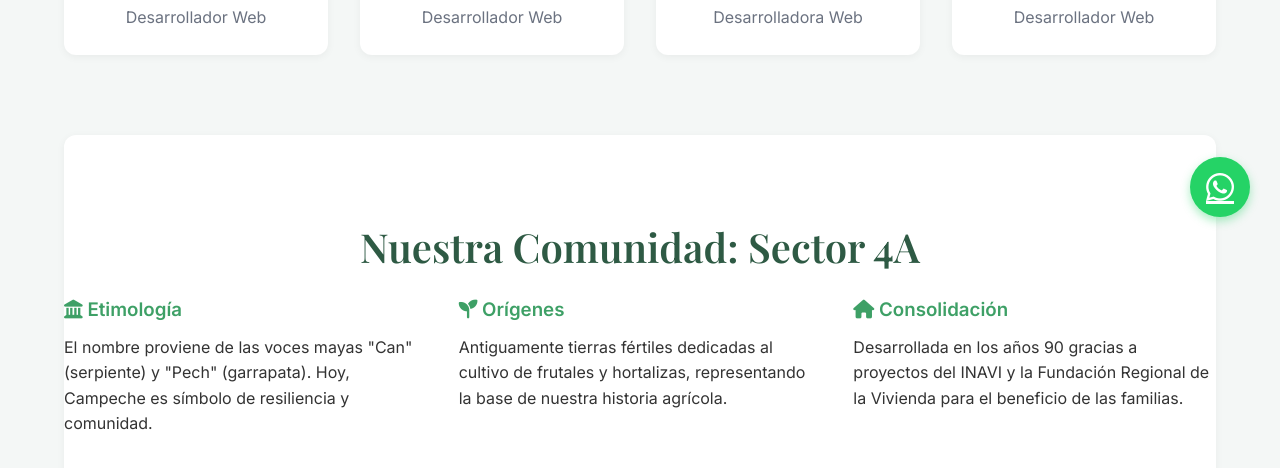
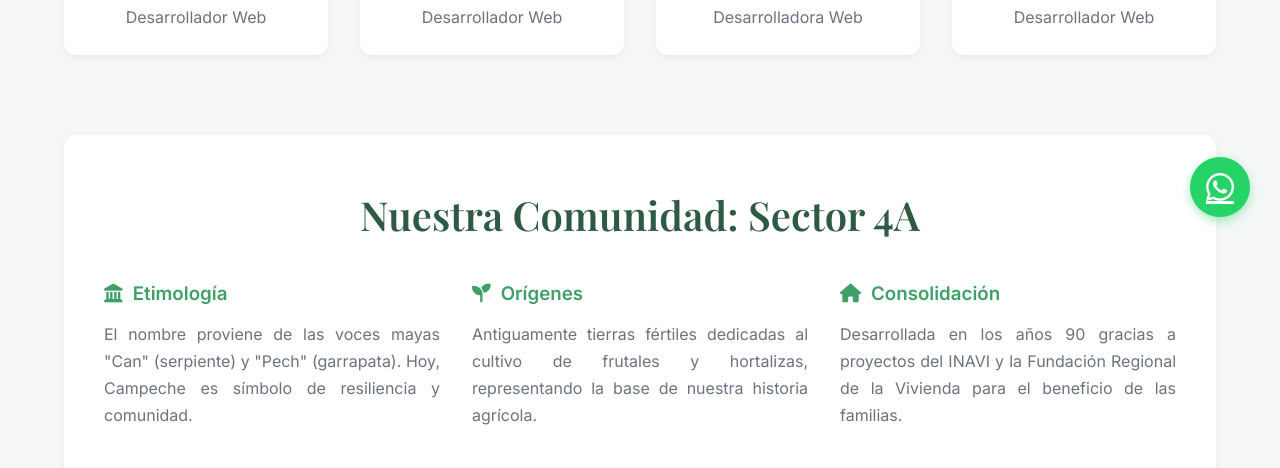
Before and after one commit to edelacruzcr/IsabellaProyecto, a plain HTML site: page nosotros.html in a window 1280 px wide. Shown: the part 543-1011 px from the top of the page. Drawn offline with nearby package versions, Linux system fonts and the light colour scheme; a script that the page names is missing.

Commit message:
ajuste de cuadro en nosotros

```diff
--- a/nosotros.html
+++ b/nosotros.html
@@ -64,20 +64,20 @@
     </section>
 
     <!-- HISTORIA DE LA COMUNIDAD -->
-    <section class="section container" style="background: #fff; border-radius: var(--radius); box-shadow: var(--shadow-sm);">
-        <h2 class="section__title">Nuestra Comunidad: Sector 4A</h2>
+    <section class="container" style="background: #fff; border-radius: var(--radius); box-shadow: var(--shadow-sm); padding: 3rem 2.5rem; margin-bottom: 80px;">
+        <h2 class="section__title" style="margin-bottom: 2rem;">Nuestra Comunidad: Sector 4A</h2>
         <div class="grid grid--3col">
             <div>
-                <h3 style="color: var(--color-accent); margin-bottom: 10px;"><i class="fa-solid fa-landmark"></i> Etimología</h3>
-                <p>El nombre proviene de las voces mayas "Can" (serpiente) y "Pech" (garrapata). Hoy, Campeche es símbolo de resiliencia y comunidad.</p>
+                <h3 style="color: var(--color-accent); margin-bottom: 12px; display: flex; align-items: center; gap: 10px;"><i class="fa-solid fa-landmark"></i> Etimología</h3>
+                <p style="text-align: justify; line-height: 1.7; color: var(--color-text-muted);">El nombre proviene de las voces mayas "Can" (serpiente) y "Pech" (garrapata). Hoy, Campeche es símbolo de resiliencia y comunidad.</p>
             </div>
             <div>
-                <h3 style="color: var(--color-accent); margin-bottom: 10px;"><i class="fa-solid fa-seedling"></i> Orígenes</h3>
-                <p>Antiguamente tierras fértiles dedicadas al cultivo de frutales y hortalizas, representando la base de nuestra historia agrícola.</p>
+                <h3 style="color: var(--color-accent); margin-bottom: 12px; display: flex; align-items: center; gap: 10px;"><i class="fa-solid fa-seedling"></i> Orígenes</h3>
+                <p style="text-align: justify; line-height: 1.7; color: var(--color-text-muted);">Antiguamente tierras fértiles dedicadas al cultivo de frutales y hortalizas, representando la base de nuestra historia agrícola.</p>
             </div>
             <div>
-                <h3 style="color: var(--color-accent); margin-bottom: 10px;"><i class="fa-solid fa-house"></i> Consolidación</h3>
-                <p>Desarrollada en los años 90 gracias a proyectos del INAVI y la Fundación Regional de la Vivienda para el beneficio de las familias.</p>
+                <h3 style="color: var(--color-accent); margin-bottom: 12px; display: flex; align-items: center; gap: 10px;"><i class="fa-solid fa-house"></i> Consolidación</h3>
+                <p style="text-align: justify; line-height: 1.7; color: var(--color-text-muted);">Desarrollada en los años 90 gracias a proyectos del INAVI y la Fundación Regional de la Vivienda para el beneficio de las familias.</p>
             </div>
         </div>
     </section>
```
